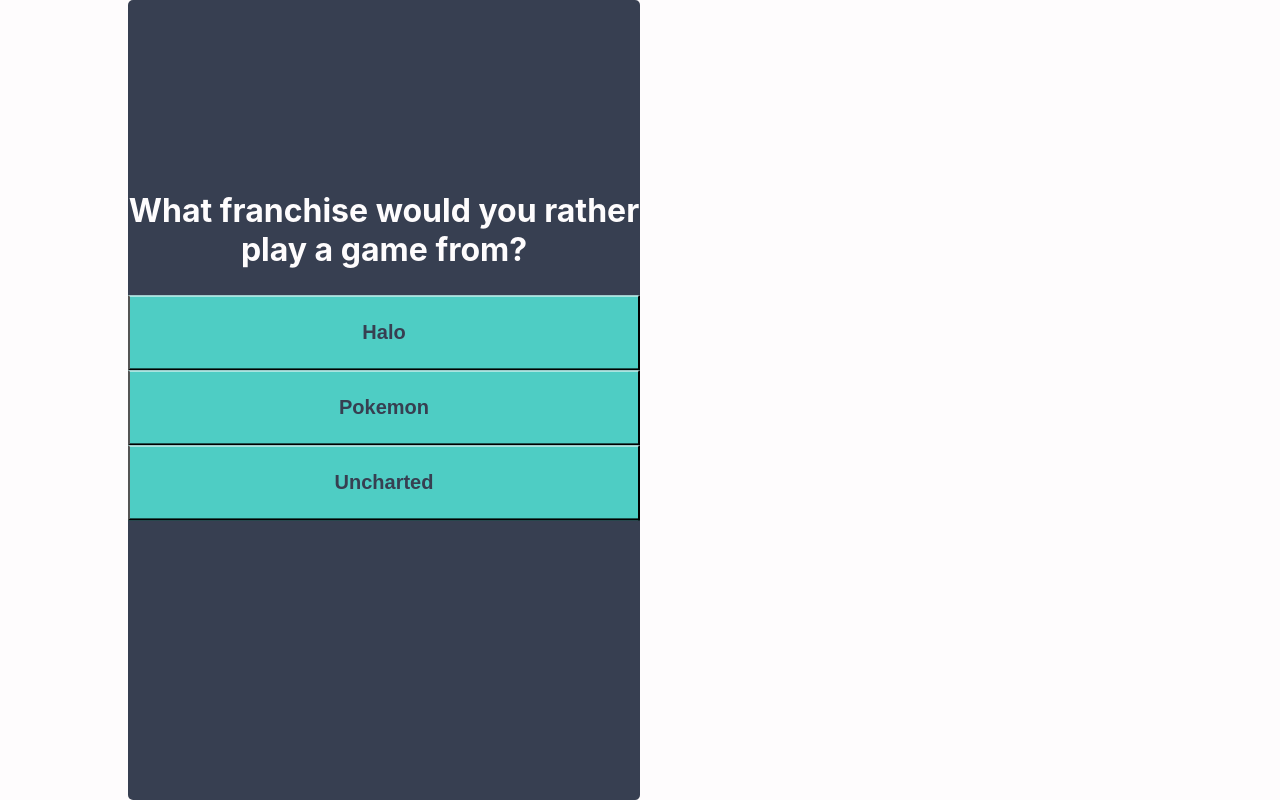
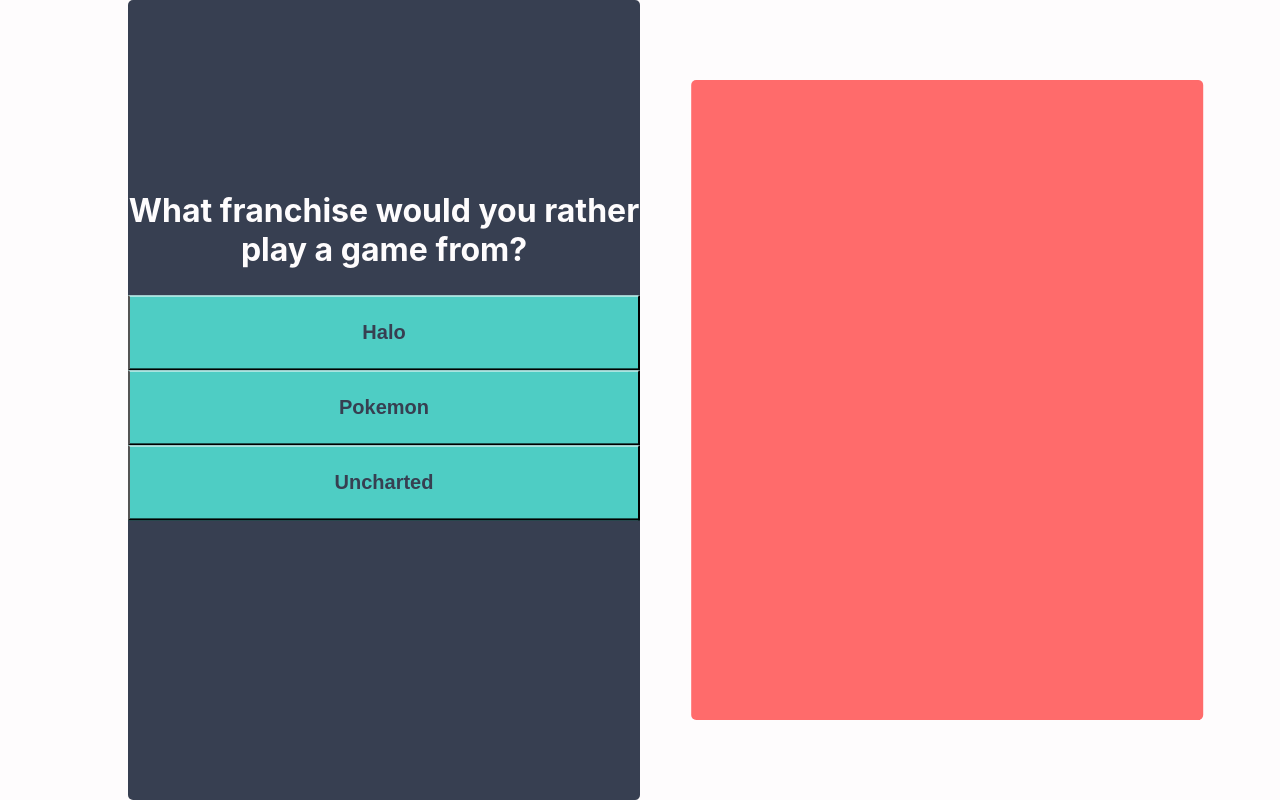
Before and after one commit to StevieChat/prop, a React (Create React App) app: page / in a window 1280 px wide. Built offline with nearby package versions, Linux system fonts and the light colour scheme.

Commit message:
Added ImageWindow component

```diff
--- /dev/null
+++ b/src/Components/ImageWindow/ImageWindow.js
@@ -0,0 +1,13 @@
+import React from 'react';
+
+import styles from './ImageWindow.module.css';
+
+const imageWindow = (props) => {
+    return (
+        <div className={styles.ImageWindow}>
+
+        </div>
+    );
+};
+
+export default imageWindow;
--- /dev/null
+++ b/src/Components/ImageWindow/ImageWindow.module.css
@@ -0,0 +1,10 @@
+.ImageWindow {
+    background-color: #ff6b6b;
+    position: fixed;
+    top: 50%;
+    left: 50%;
+    transform: translate(10%, -50%);
+    height: 80%;
+    width: 40%;
+    border-radius: 5px;
+}
--- /dev/null
+++ b/src/HOC/Auxiliary/Auxiliary.js
@@ -0,0 +1,3 @@
+const auxiliary = (props) => props.children;
+
+export default auxiliary;
--- a/src/HOC/Layout/Layout.js
+++ b/src/HOC/Layout/Layout.js
@@ -2,6 +2,8 @@
 import QuizQuestions from '../../api/QuizQuestions';
 
 import InteractionWindow from '../../Components/InteractionWindow/InteractionWindow';
+import ImageWindow from '../../Components/ImageWindow/ImageWindow';
+import Auxiliary from '../Auxiliary/Auxiliary';
 
 class Layout extends Component {
 
@@ -54,12 +56,17 @@
 
     render(){
         return (
+            <Auxiliary>
                 <InteractionWindow
                     answer={this.state.answer}
                     answerOptions={this.state.answerOptions}
                     question={this.state.question}
                     onClick={this.handleAnswerSelected}
                 />
+
+                <ImageWindow></ImageWindow>
+            </Auxiliary>
+
         );
     }
 }
```
Also changed, not shown: src/Components/InteractionWindow/InteractionWindow.js (+0 -8 lines). Lines whose indentation alone changed are shown as unchanged.
